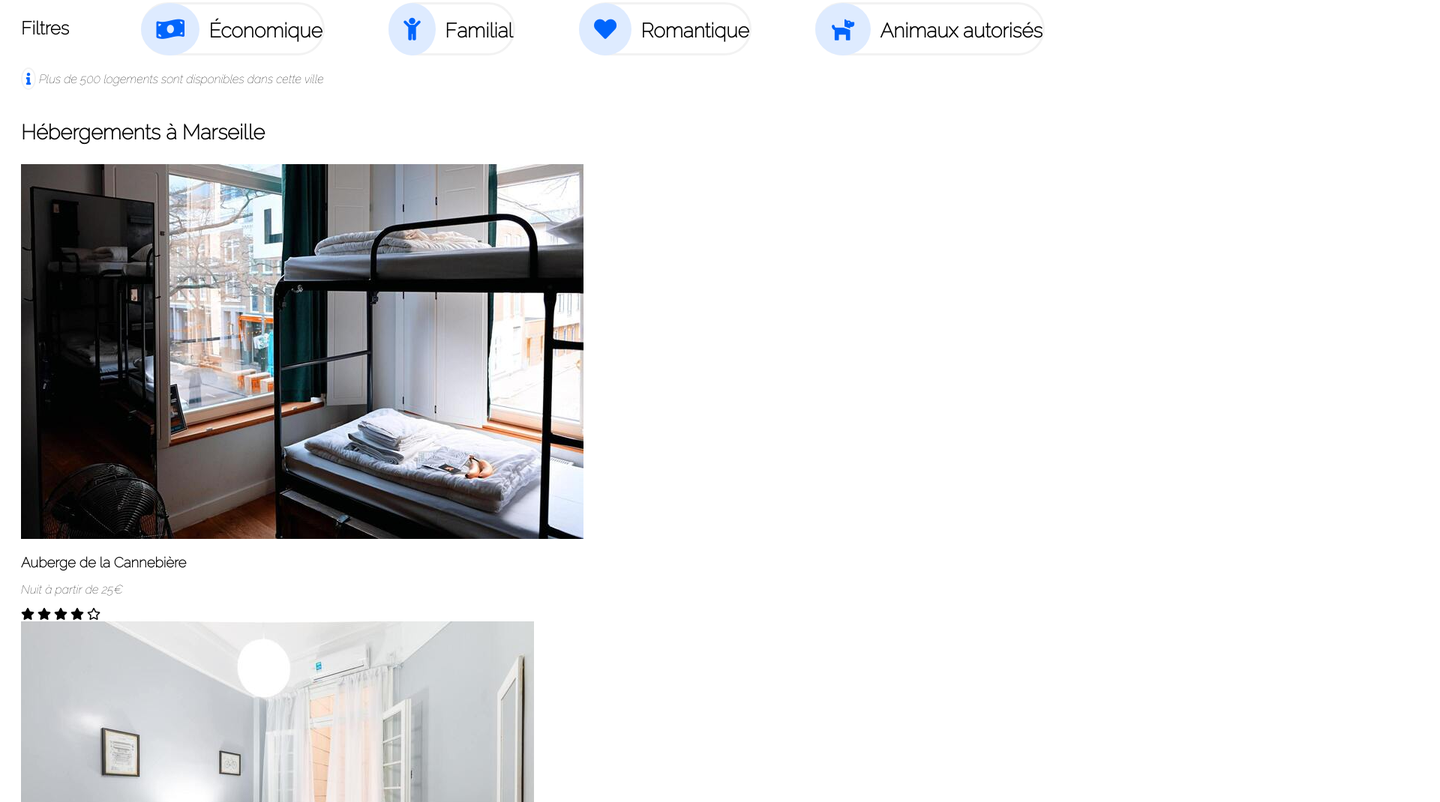
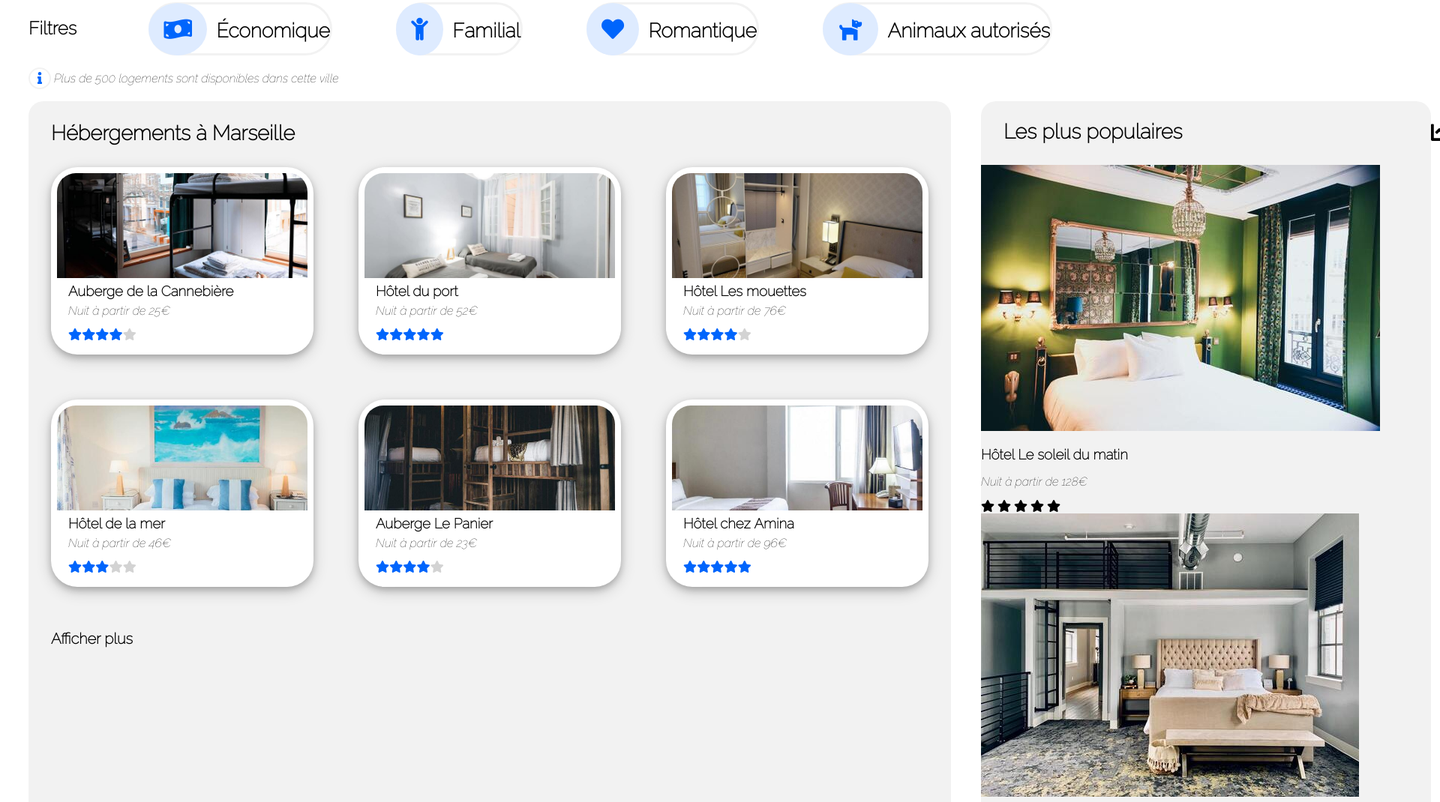
Before and after one commit to Latouane/Fabienlefour_2_13092021, a plain HTML site: page index.html in a window 1280 px wide. Shown: the part 321-1391 px from the top of the page at 75% size, 1920 px wide, since content can reach past the window. Drawn offline with Linux system fonts and the light colour scheme; files whose address does not match are found by name.

Commit message:
Css Article fin + début aside

```diff
--- a/Css/style.css
+++ b/Css/style.css
@@ -33,7 +33,7 @@ p {
 /* Marge header, sections hébergements et activites */
 
 header, section {
-    margin: 0px 20px 0px 20px
+    margin: 0px 30px 0px 30px
 }
 
 /* header */
@@ -142,7 +142,6 @@ input[type="search" i] {
 #site-search::placeholder {
     color: black;
     font-weight: bold;
-
 }
 
 /* Button */
@@ -194,7 +193,6 @@ input[type="button" i] {
     padding: 20px;
     font-size: 30px;
     margin: -2.5px;
-
 }
 
 .filtres a {
@@ -218,12 +216,166 @@ input[type="button" i] {
 .info span {
     border-radius: 50%;
     border: #F2F2F2 solid 2px;
-    padding: 5px;
+    padding: 10px;
+    color: #0065FC;
+    line-height: 5px;
+}
+
+/* Section Hébergements à Marseille + Les plus populaires */
+
+.part_1 {
+    display: flex;
+}
+
+/* Article */
+
+/* format de l'article */
+
+article {
+    width: 1250px;
+    background-color: #F2F2F2;
+    border-radius: 20px;
+}
+
+/* H1 et h4 hébergements à Marseille */
+
+.container_heb h1 {
+    width: 1200px;
+    margin: 30px 0px 0px 30px;
+}
+
+.container_heb h4 {
+    width: 1200px;
+    margin: 30px 0px 30px 30px;
+    font-size: 20px;
+    font-weight: bold;
+}
+
+/* carte hotel */
+
+.container_heb {
+    display: flex;
+    flex-wrap: wrap;
+}
+.container_card_heb {
+    height: 250px ;
+    width: 350px;
+    background-color: white;
+    border-radius: 35px;
+    box-shadow: 0 4px 8px 0 rgb(0 0 0 / 20%), 0 6px 20px 0 rgb(0 0 0 / 19%);
+    margin: 30px;
+}
+
+.card_heb {
+    height: 240px;
+    margin: 8px;
+}
+
+/* Img carte heb */
+
+.img_hebergements {
+    height: 140px;
+    width: 334px;
+    display: block;
+}
+
+.img_hebergements img {
+    height: 100%;
+    width: 100%;
+    object-fit: cover;
+    border-radius: 25px 25px 0px 0px;
+}
+
+/* txt carte heb */
+
+.txt_hebergements {
+    height: 75px;
+    width: 315px;
+    margin: 5px;
+}
+
+.txt_hebergements h3 {
+    line-height: 0px;
+    margin-left: 10px;
+}
+
+.txt_hebergements p {
+    line-height: 15px;
+    margin-left: 10px;
+}
+
+.txt_hebergements i {
+    margin: -2px;
+}
+
+.txt_hebergements .fas {
     color: #0065FC;
 }
 
-/* Hébergements à Marseille */
+.txt_hebergements .far {
+    color: lightgray;
+    font-weight: bold;
+}
 
-/* format de l'article */
+.star_heb {
+    margin-left: 12px;
+}
 
-/* carte hotel */
+.container_card_heb a {
+    text-decoration: none;
+    color: black;
+}
+
+
+/* Aside */
+
+aside {
+    width: 600px;
+    background-color: #F2F2F2;
+    border-radius: 20px;
+    margin-left: 40px;
+}
+
+
+/* Titre aside */
+
+.aside_title {
+    width: 600px;
+    display: inline-flex;
+    justify-content: space-between;
+    margin: 0px 30px 0px 30px;
+}
+
+.aside_title i {
+    font-size: 30px;
+    line-height: 85px;
+}
+
+/* footer */
+
+footer {
+    display: flex;
+    background-color: #F2F2F2;
+}
+
+.footer {
+    display: table-column;
+    width: 500px;
+    margin: 30px;
+}
+
+ul {
+    list-style-type: none;
+    margin: 0;
+    padding-left:0px;
+
+}
+
+li {
+    margin-top: 10px;
+}
+
+ul a {
+    text-decoration: none;
+    color: black;
+}
--- a/index.html
+++ b/index.html
@@ -77,125 +77,157 @@
         </section>
 
         <!-- Section hébergement article + aside -->
-        <section>
+        <section class="part_1">
             <!-- Article -->
             <article class="article">
+                <div class="container_heb">
                     <h1>Hébergements à Marseille</h1>
 
+                    <div class="container_card_heb">
+                        <a href="#">
+                            <div class="card_heb">
                                 <div class="img_hebergements">
-                    <a href="#">
                                     <img src="images/hebergements/4_small/marcus-loke-WQJvWU_HZFo-unsplash.jpg" alt="Auberge de la Cannebière"/>
-                    </a>
                                 </div>
 
                                 <div class="txt_hebergements">
                                     <h3>Auberge de la Cannebière</h3>
                                     <p>Nuit à partir de 25€</p>
+                                    <div class="star_heb">
                                         <i class="fas fa-star"></i>
                                         <i class="fas fa-star"></i>
                                         <i class="fas fa-star"></i>
                                         <i class="fas fa-star"></i>
                                         <i class="far fa-star"></i>
                                     </div>
-
+                                </div>
+                            </div>
+                        </a>
+                    </div>
+                    <div class="container_card_heb">
+                        <a href="#">
+                            <div class="card_heb">
                                 <div class="img_hebergements">
-                    <a href="#">
                                     <img src="images/hebergements/4_small/fred-kleber-gTbaxaVLvsg-unsplash.jpg" alt="Hôtel du port"/>
-                    </a>
                                 </div>
 
                                 <div class="txt_hebergements">
                                     <h3>Hôtel du port</h3>
                                     <p>Nuit à partir de 52€</p>
+                                    <div class="star_heb">
                                         <i class="fas fa-star"></i>
                                         <i class="fas fa-star"></i>
                                         <i class="fas fa-star"></i>
                                         <i class="fas fa-star"></i>
                                         <i class="fas fa-star"></i>
                                     </div>
-
+                                </div>
+                            </div>
+                        </a>
+                    </div>
+                    <div class="container_card_heb">
+                        <a href="#">
+                            <div class="card_heb">
                                 <div class="img_hebergements">
-                    <a href="#">
                                     <img src="images/hebergements/4_small/reisetopia-B8WIgxA_PFU-unsplash.jpg" alt="Hôtel Les mouettes"/>
-                    </a>
                                 </div>
 
                                 <div class="txt_hebergements">
                                     <h3>Hôtel Les mouettes</h3>
                                     <p>Nuit à partir de 76€</p>
+                                    <div class="star_heb">
                                         <i class="fas fa-star"></i>
                                         <i class="fas fa-star"></i>
                                         <i class="fas fa-star"></i>
                                         <i class="fas fa-star"></i>
                                         <i class="far fa-star"></i>
                                     </div>
-
+                                </div>
+                            </div>
+                        </a>
+                    </div>
+                    <div class="container_card_heb">
+                        <a href="#">
+                            <div class="card_heb">
                                 <div class="img_hebergements">
-                    <a href="#">
                                     <img src="images/hebergements/4_small/annie-spratt-Eg1qcIitAuA-unsplash.jpg" alt="Hôtel de la mer"/>
-                    </a>
                                 </div>
 
                                 <div class="txt_hebergements">
                                     <h3>Hôtel de la mer</h3>
                                     <p>Nuit à partir de 46€</p>
+                                    <div class="star_heb">
                                         <i class="fas fa-star"></i>
                                         <i class="fas fa-star"></i>
                                         <i class="fas fa-star"></i>
                                         <i class="far fa-star"></i>
                                         <i class="far fa-star"></i>
                                     </div>
-
+                                </div>
+                            </div>
+                        </a>
+                    </div>
+                    <div class="container_card_heb">
+                        <a href="#">
+                            <div class="card_heb">
                                 <div class="img_hebergements">
-                    <a href="#">
                                     <img src="images/hebergements/4_small/nicate-lee-kT-ZyaiwBe0-unsplash.jpg" alt="Auberge Le Panier"/>
-                    </a>
                                 </div>
 
                                 <div class="txt_hebergements">
                                     <h3>Auberge Le Panier</h3>
                                     <p>Nuit à partir de 23€</p>
+                                    <div class="star_heb">
                                         <i class="fas fa-star"></i>
                                         <i class="fas fa-star"></i>
                                         <i class="fas fa-star"></i>
                                         <i class="fas fa-star"></i>
                                         <i class="far fa-star"></i>
                                     </div>
-
+                                </div>
+                            </div>
+                        </a>
+                    </div>
+                    <div class="container_card_heb">
+                        <a href="#">
+                            <div class="card_heb">
                                 <div class="img_hebergements">
-                    <a href="#">
                                         <img src="images/hebergements/4_small/febrian-zakaria-M6S1WvfW68A-unsplash.jpg" alt="Hôtel chez Amina"/>
-                    </a>
                                 </div>
 
                                 <div class="txt_hebergements">
                                     <h3>Hôtel chez Amina</h3>
                                     <p>Nuit à partir de 96€</p>
+                                    <div class="star_heb">
                                         <i class="fas fa-star"></i>
                                         <i class="fas fa-star"></i>
                                         <i class="fas fa-star"></i>
                                         <i class="fas fa-star"></i>
                                         <i class="fas fa-star"></i>
                                     </div>
-
+                                </div>
+                            </div>
+                        </a>
+                    </div>
                     <h4>Afficher plus</h4>
-
+                </div>
             </article>
 
             <!-- Aside -->
             <aside class="aside">
+                <div class="aside_title">
                     <h1>Les plus populaires</h1>
 
                     <span><i class="fas fa-chart-line"></i></span>
+                </div>
 
-
-                <div class="img_hebergements">
+                <div class="img_pop">
                     <a href="#">
                         <img src="images/hebergements/4_small/emile-guillemot-Bj_rcSC5XfE-unsplash.jpg" alt="Hôtel Le soleil du matin"/>
                     </a>
                 </div>
 
-                <div class="txt_hebergements">
+                <div class="txt_pop">
                     <h3>Hôtel Le soleil du matin</h3>
                     <p>Nuit à partir de 128€</p>
                     <i class="fas fa-star"></i>
@@ -205,13 +237,13 @@
                     <i class="fas fa-star"></i>
                 </div>
 
-                <div class="img_hebergements">
+                <div class="img_pop">
                     <a href="#">
                         <img src="images/hebergements/4_small/aw-creative-VGs8z60yT2c-unsplash.jpg" alt="Au cœur de l'eau Chambres d'hôtes"/>
                     </a>
                 </div>
 
-                <div class="txt_hebergements">
+                <div class="txt_pop">
                     <h3>Au cœur de l'eau Chambres d'hôtes</h3>
                     <p>Nuit à partir de 71€</p>
                     <i class="fas fa-star"></i>
@@ -221,13 +253,13 @@
                     <i class="far fa-star"></i>
                 </div>
 
-                <div class="img_hebergements">
+                <div class="img_pop">
                     <a href="#">
                         <img src="images/hebergements/4_small/febrian-zakaria-sjvU0THccQA-unsplash.jpg" alt="Hôtel Tout bleu et blanc"/>
                     </a>
                 </div>
 
-                <div class="txt_hebergements">
+                <div class="txt_pop">
                     <h3>Hôtel Tout bleu et blanc</h3>
                     <p>Nuit à partir de 68€</p>
                     <i class="fas fa-star"></i>
```
Lines whose indentation alone changed are shown as unchanged.
